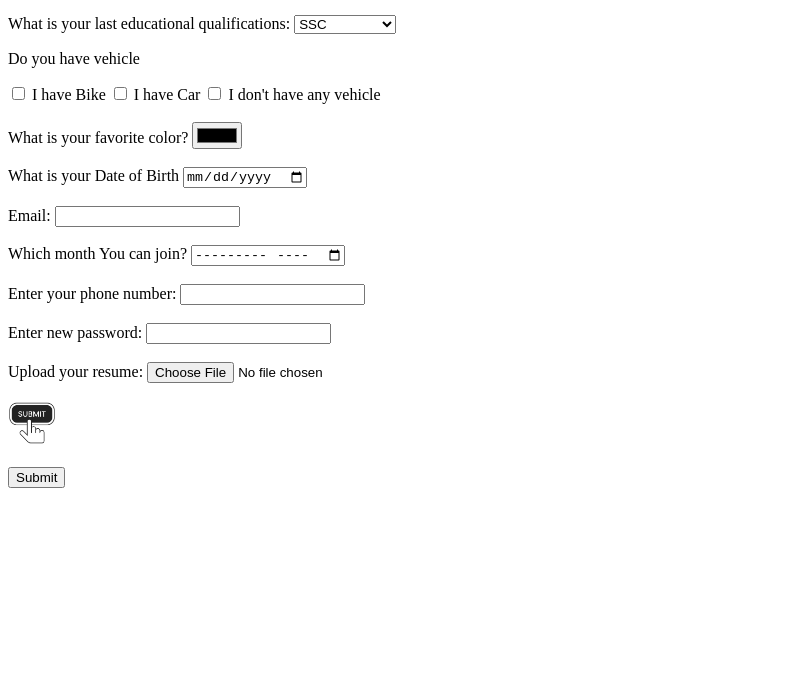
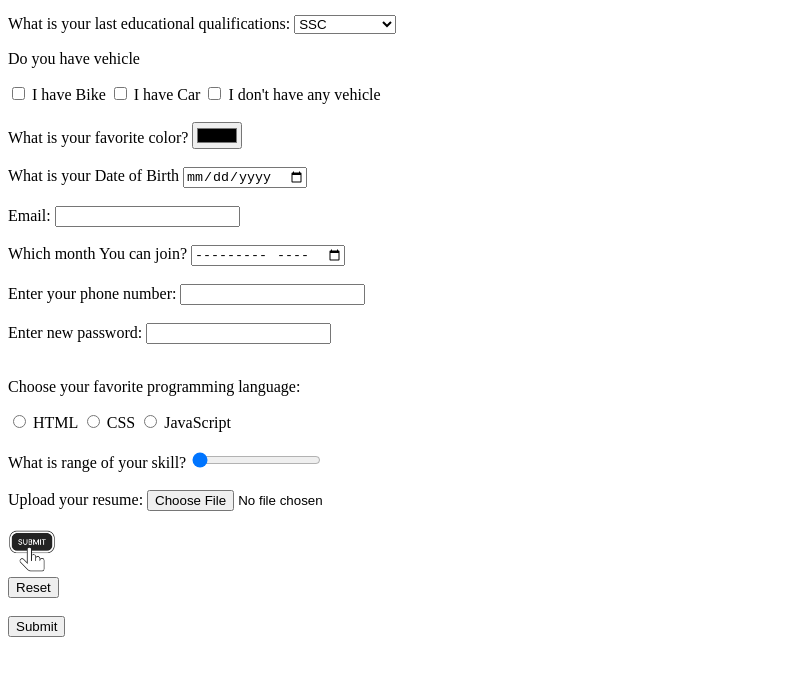
Before and after one commit to alamnahid/HTML-Reacap, a plain HTML site: page Lesson_2_Forms/form_input_feild.html in a window 1280 px wide. Shown: the part 91-766 px from the top of the page, without its empty margins (0-789 px from the left). Drawn offline with Linux system fonts and the light colour scheme.

Commit message:
rest of the form input feilds complete

```diff
--- a/Lesson_2_Forms/form_input_feild.html
+++ b/Lesson_2_Forms/form_input_feild.html
@@ -50,12 +50,25 @@
                 <br><br>
                 <label for="password" id="password" name="password">Enter new password:</label>
                 <input type="password" name="password" id="password">
+                <br><br>
+                <p>Choose your favorite programming language:</p>
+                <input type="radio" name="fav-language" id="html" value="HTML">
+                <label for="html">HTML</label>
+                <input type="radio" name="fav-language" id="css" value="CSS">
+                <label for="css">CSS</label>
+                <input type="radio" name="fav-language" id="javascript" value="JavaScript">
+                <label for="javascript">JavaScript</label>
+                <br><br>
+                <label for="range" id="range" name="range">What is range of your skill?</label>
+                <input type="range" name="range" id="range" min="0" max="10" value="0">
 
                 <br><br>
                 <label for="resume" id="resume" name="resume">Upload your resume:</label>
                 <input type="file" name="resume" id="resume">
                 <br><br>
                 <input type="image" src="./submit.avif" width="48">
+                <br>
+                <input type="reset" name="reset" id="reset" value="Reset">
                 <br><br>
                 <button type="submit">Submit</button>
             </form>
```
